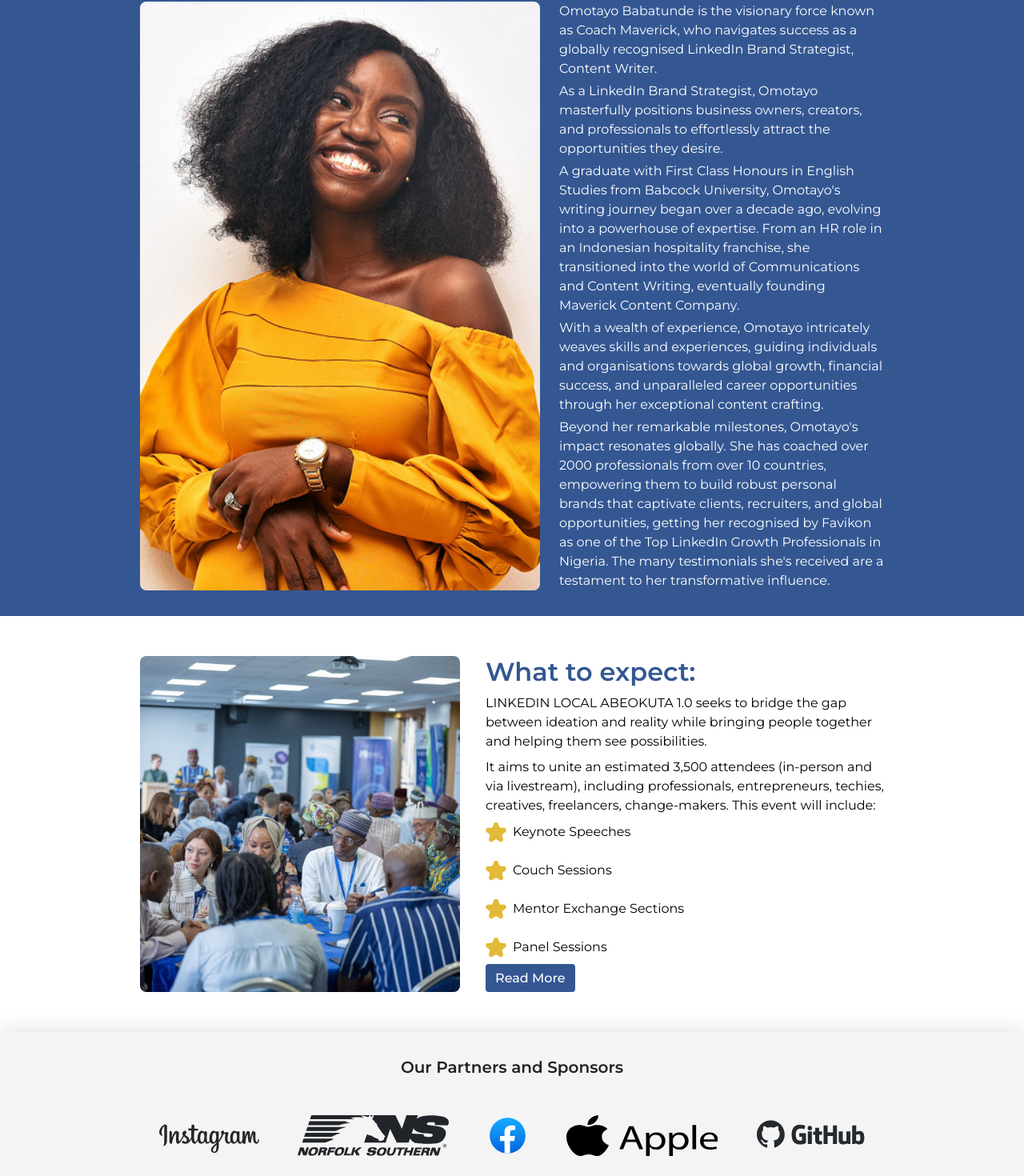
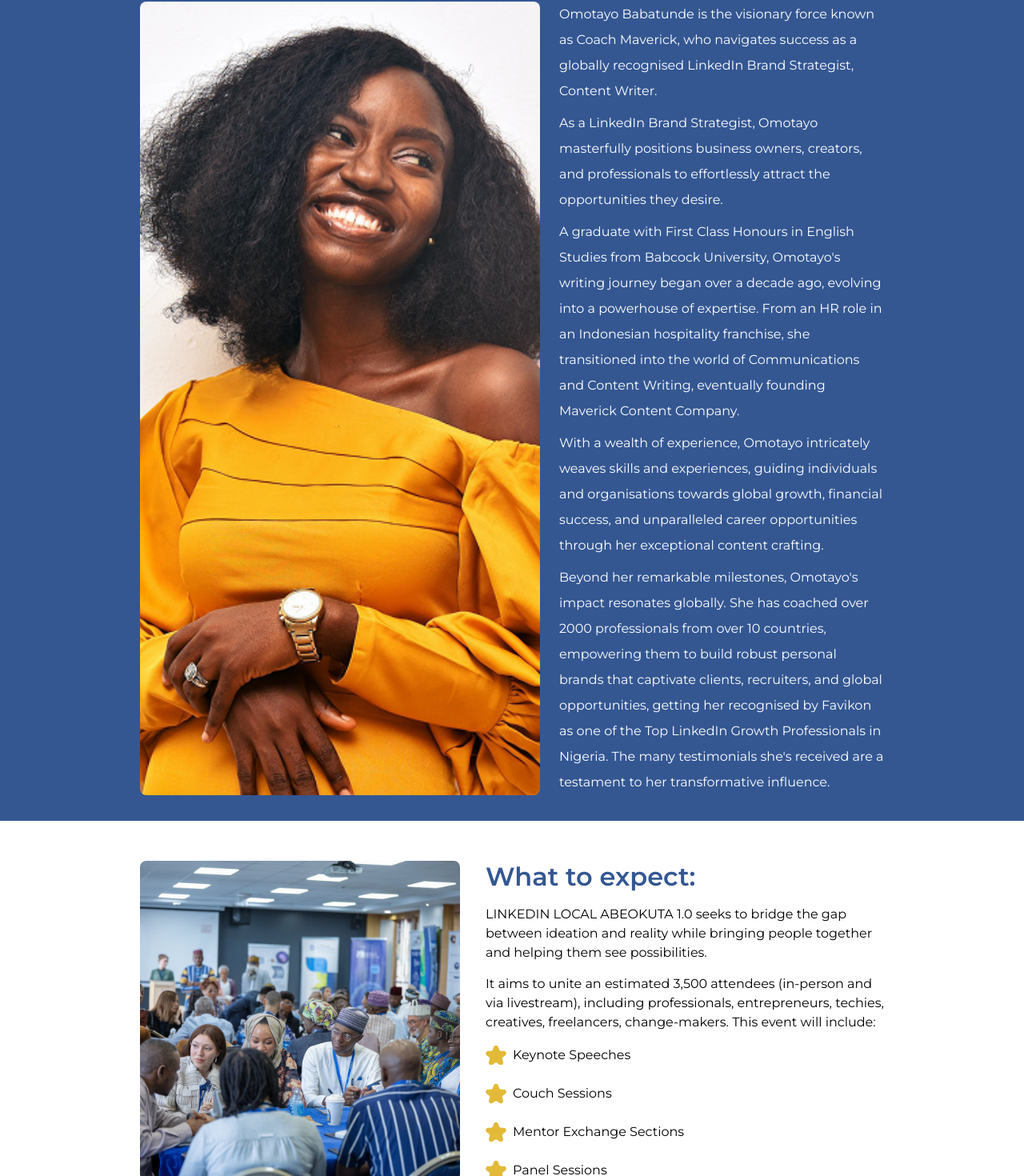
Before and after one commit to ayscript/lla-project, a React (Vite) app: page / in a window 1280 px wide. Shown: the part 1063-2533 px from the top of the page at 80% size. Built offline with nearby package versions, Linux system fonts and the light colour scheme.

Commit message:
fix: adjusted line height for paragraphs and spacing

```diff
--- a/src/App.css
+++ b/src/App.css
@@ -105,8 +105,12 @@
   align-items: center;
   justify-content: center;
   flex-direction: column;
-  gap: 4px;
+  gap: 8px;
   max-width: 500px;
+}
+
+.convener-bio p{
+  line-height: 32px;
 }
 
 .hero-2 {
--- a/src/App.jsx
+++ b/src/App.jsx
@@ -1,12 +1,12 @@
 import { BrowserRouter as Router, Routes, Route } from "react-router-dom";
 import { Suspense } from "react";
 import HomePage from "./pages/Home";
-import Admin from "./pages/Admin";
+// import Admin from "./pages/Admin";
 import "./App.css";
 import Spinner from "./Components/Spinner/Spinner";
 import Header from "./Components/Header";
 import Footer from "./Components/Footer";
-import Registeration from "./pages/Registeration";
+// import Registeration from "./pages/Registeration";
 
 function App() {
   return (
@@ -16,8 +16,8 @@ function App() {
         <Suspense fallback={<Spinner />}>
           <Routes>
             <Route exact path="/" Component={HomePage} />
-            <Route path="/admin" Component={Admin} />
-            <Route path="/register" Component={Registeration} />
+            {/* <Route path="/admin" Component={Admin} />
+            <Route path="/register" Component={Registeration} /> */}
           </Routes>
         </Suspense>
       </Router>
--- a/src/pages/Home.jsx
+++ b/src/pages/Home.jsx
@@ -25,9 +25,12 @@ const HomePage = () => {
             Join top entrepreneurs and professionals in shaping Abeokuta’s
             business future.
           </p>
-          <a href="/register">
-            <button className="buttons">Register Now</button>
-          </a>
+          <button
+            className="buttons"
+            onClick={() => open("https://tix.africa/lla ")}
+          >
+            Register Now
+          </button>
         </div>
         <img src="img/LLA-Visual2.png" alt="" />
       </section>
@@ -104,10 +107,10 @@ const HomePage = () => {
               <Star /> Panel Sessions
             </li>
           </ul>
-          <button className="buttons">Read More</button>
+          {/* <button className="buttons">Read More</button> */}
         </div>
       </section>
-      <section className="brandSection">
+      {/* <section className="brandSection">
         <h2>Our Partners and Sponsors</h2>
         <div>
           <Instagram />
@@ -116,7 +119,7 @@ const HomePage = () => {
           <Apple />
           <Github />
         </div>
-      </section>
+      </section> */}
       <section className="cta-section">
         <h2>Limited Slots Available! Secure Your Spot Today</h2>
         <div>
@@ -130,11 +133,14 @@ const HomePage = () => {
             <img src="/img/cta-img-3.jpg" alt="" />
           </div>
         </div>
-        <a href="/register">
-          <button className="buttons">Register Now</button>
-        </a>
+        <button
+          className="buttons"
+          onClick={() => open("https://tix.africa/lla ")}
+        >
+          Register Now
+        </button>
       </section>
-      <section className="feedback">
+      {/* <section className="feedback">
         <h2>We Value Your Feedback!</h2>
         <form action="">
           <label htmlFor="">
@@ -143,7 +149,7 @@ const HomePage = () => {
           </label>
           <button className="buttons">Share my feedback</button>
         </form>
-      </section>
+      </section> */}
     </>
   );
 };
```
